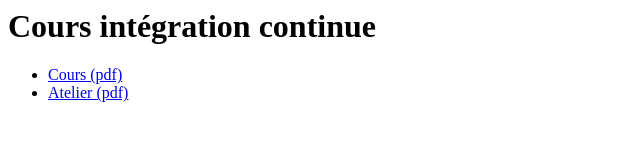
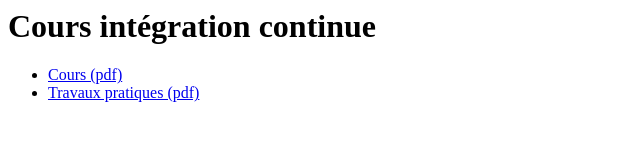
Before and after one commit to sfauvel/cours_ic, a plain HTML site: page docs/index.html in a window 1280 px wide. Shown: the whole page, without its empty margins (0-640 px from the left). Drawn offline with Linux system fonts and the light colour scheme.

Commit message:
Renommage du lien TP

```diff
--- a/docs/index.html
+++ b/docs/index.html
@@ -6,7 +6,7 @@
 <h1>Cours intégration continue</h1>
 <ul>
     <li><a href="./IntegrationContinue_Cours.pdf">Cours (pdf)</a></li>
-    <li><a href="./IntegrationContinue_TP.pdf">Atelier (pdf)</a></li>
+    <li><a href="./IntegrationContinue_TP.pdf">Travaux pratiques (pdf)</a></li>
 </ul>
 </body>
 </html>
```
